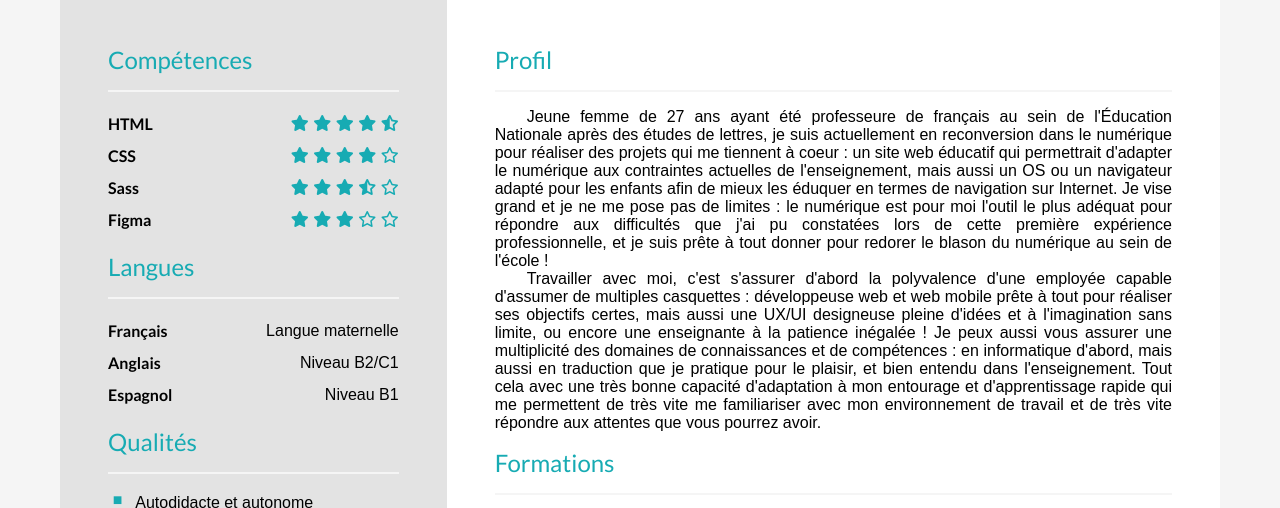
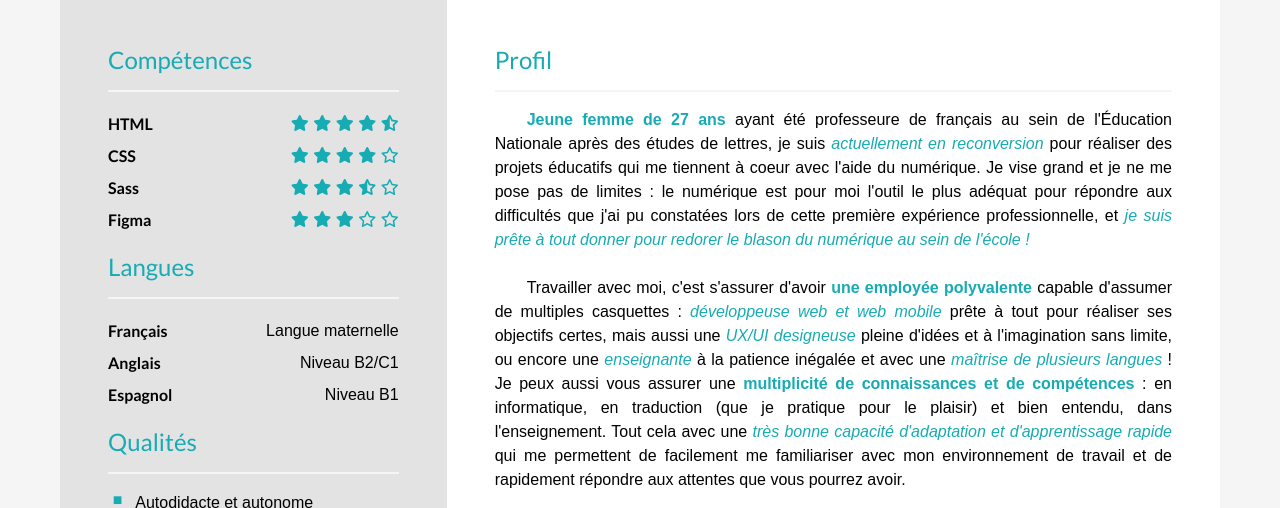
Before and after one commit to Nawal-Mhamed/Mon-CV, a plain HTML site: page index.html in a window 1280 px wide. Shown: the part 221-729 px from the top of the page. Drawn offline with Linux system fonts and the light colour scheme.

Commit message:
Adjustments on profile text

```diff
--- a/assets/css/main.css
+++ b/assets/css/main.css
@@ -66,6 +66,8 @@ main {
 .profile p {
   text-indent: 2rem;
   text-align: justify;
+  line-height: 1.5rem;
+  margin-bottom: 1.5rem;
 }
 
 .degree:hover, .stage:hover, .job:hover {
--- a/assets/css/style.css
+++ b/assets/css/style.css
@@ -20,6 +20,15 @@ a {
 
 header, aside, main, footer {
   margin: 0;
+}
+
+strong {
+  color: var(--blue);
+}
+
+em {
+  font-style: none;
+  color: var(--blue);
 }
 
 
--- a/index.html
+++ b/index.html
@@ -199,23 +199,21 @@
                 <h2>Profil</h2>
 
                 <p>
-                    Jeune femme de 27 ans ayant été professeure de français au sein de l'Éducation Nationale après des études
-                    de lettres, je suis actuellement en reconversion dans le numérique pour réaliser des projets qui me tiennent
-                    à coeur : un site web éducatif qui permettrait d'adapter le numérique aux contraintes actuelles de l'enseignement,
-                    mais aussi un OS ou un navigateur adapté pour les enfants afin de mieux les éduquer en termes de navigation sur
-                    Internet. Je vise grand et je ne me pose pas de limites : le numérique est pour moi l'outil le plus adéquat pour
-                    répondre aux difficultés que j'ai pu constatées lors de cette première expérience professionnelle, et je suis
-                    prête à tout donner pour redorer le blason du numérique au sein de l'école !
+                    <strong>Jeune femme de 27 ans</strong> ayant été professeure de français au sein de l'Éducation Nationale après des études
+                    de lettres, je suis <em>actuellement en reconversion</em> pour réaliser des projets éducatifs qui me tiennent à coeur avec
+                    l'aide du numérique. Je vise grand et je ne me pose pas de limites : le numérique est pour moi l'outil le plus adéquat pour
+                    répondre aux difficultés que j'ai pu constatées lors de cette première expérience professionnelle, et <em>je suis
+                    prête à tout donner pour redorer le blason du numérique au sein de l'école !</em>
                 </p>
 
                 <p>
-                    Travailler avec moi, c'est s'assurer d'abord la polyvalence d'une employée capable d'assumer de multiples
-                    casquettes : développeuse web et web mobile prête à tout pour réaliser ses objectifs certes, mais aussi une UX/UI
-                    designeuse pleine d'idées et à l'imagination sans limite, ou encore une enseignante à la patience inégalée ! Je peux
-                    aussi vous assurer une multiplicité des domaines de connaissances et de compétences : en informatique d'abord, mais
-                    aussi en traduction que je pratique pour le plaisir, et bien entendu dans l'enseignement. Tout cela avec une très bonne
-                    capacité d'adaptation à mon entourage et d'apprentissage rapide qui me permettent de très vite me familiariser avec mon
-                    environnement de travail et de très vite répondre aux attentes que vous pourrez avoir.
+                    Travailler avec moi, c'est s'assurer d'avoir <strong>une employée polyvalente</strong> capable d'assumer de multiples casquettes :
+                    <em>développeuse web et web mobile</em> prête à tout pour réaliser ses objectifs certes, mais aussi une <em>UX/UI  designeuse</em>
+                    pleine d'idées et à l'imagination sans limite, ou encore une <em>enseignante</em> à la patience inégalée et avec une <em>maîtrise
+                    de plusieurs langues</em> ! Je peux aussi vous assurer une <strong>multiplicité de connaissances et de compétences</strong> : en
+                    informatique, en traduction (que je pratique pour le plaisir) et bien entendu, dans l'enseignement. Tout cela avec une <em>très
+                    bonne capacité d'adaptation et d'apprentissage rapide</em> qui me permettent de facilement me familiariser avec mon environnement de
+                    travail et de rapidement répondre aux attentes que vous pourrez avoir.
                 </p>
 
             </article>
```
